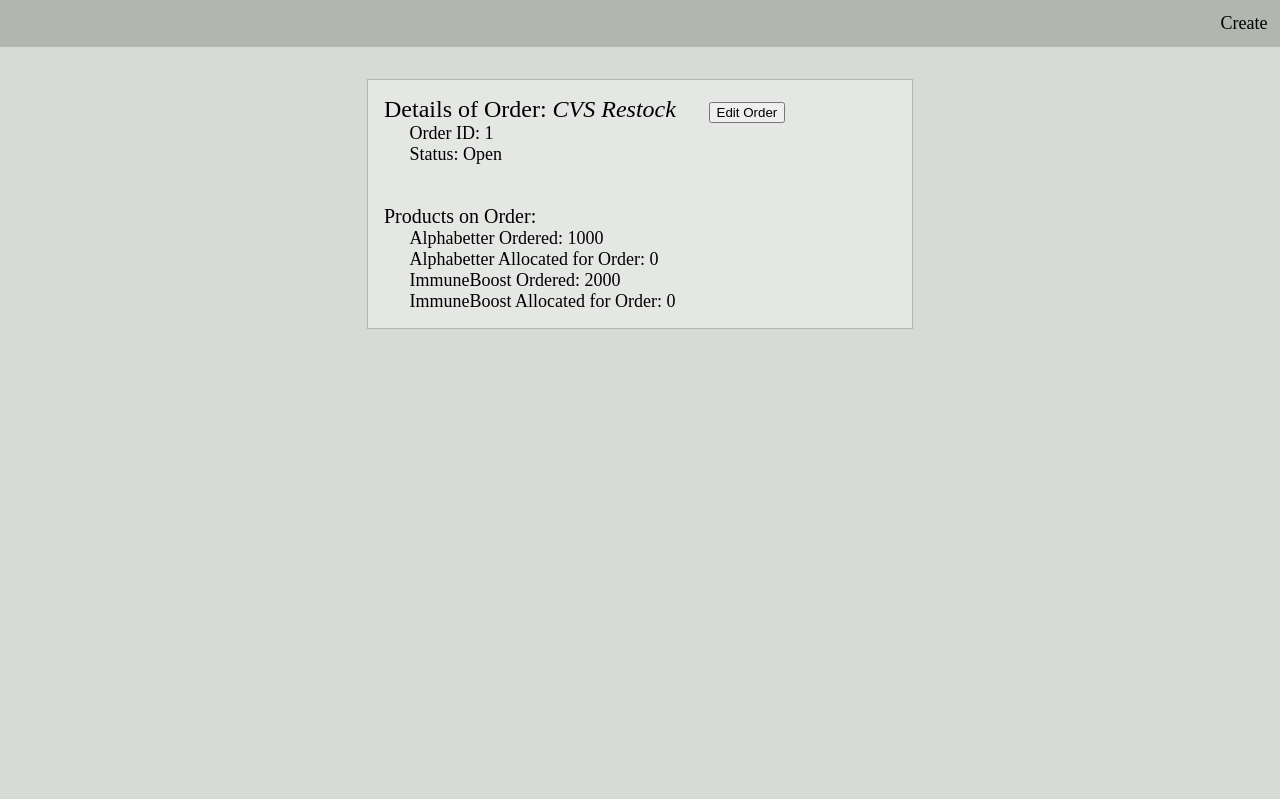
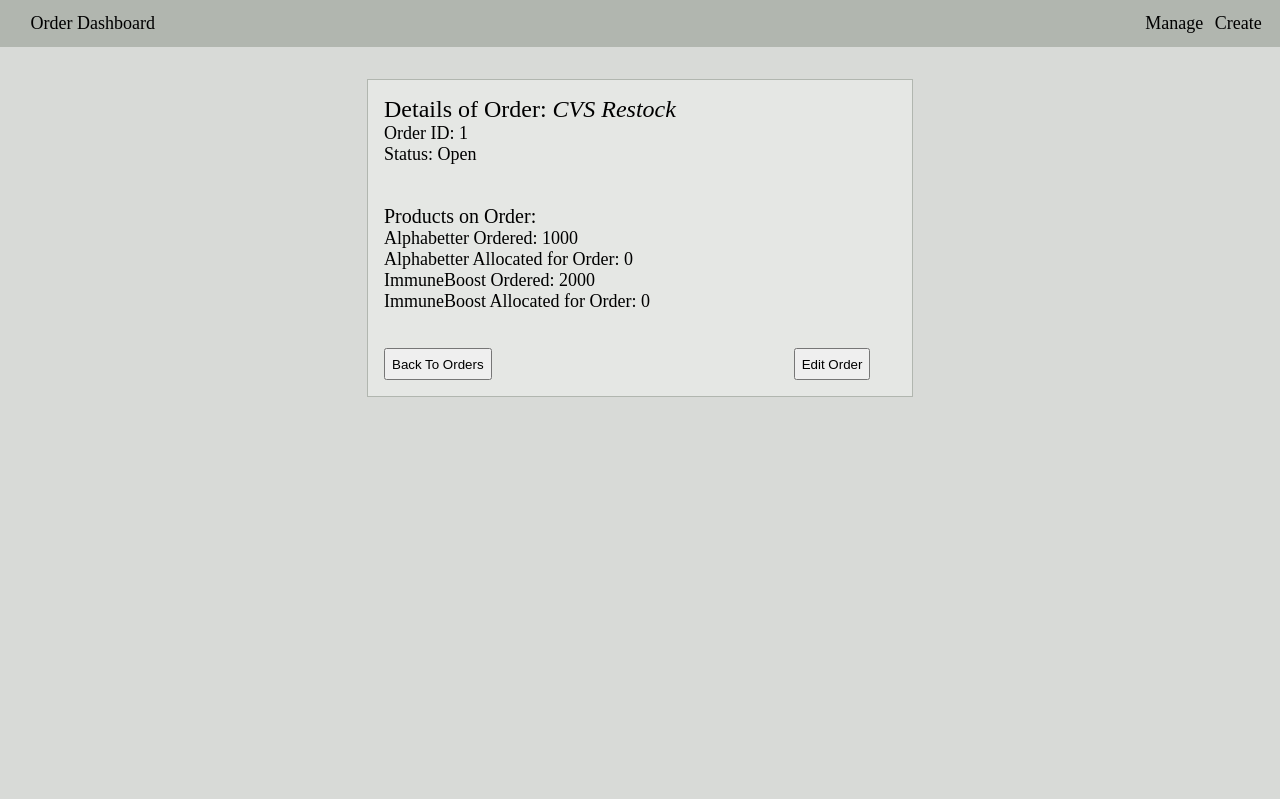
Before and after one commit to EthanCloin/supplyify, a Flask app: page /orders/1 in a window 1280 px wide. Run offline with Flask 3, Linux system fonts and the light colour scheme; data comes from the database, SQL or seed files in the repository.

Commit message:
Order Management:
- Manage page includes links to Detail and Edit views for each order
- Detail page links back to Manage and is 'click to edit'
- View functions render full page on regular request, but only the fragment when triggered by HTMX

```diff
--- a/app/main.py
+++ b/app/main.py
@@ -27,7 +27,9 @@ def get_products():
 def get_orders():
     cxn = db.get_db()
     all_orders = orders.get_all_orders(cxn)
-    return render_template("orders-manage.html", orders=all_orders)
+    if request.headers.get("HX-Request"):
+        return render_template("orders-manage.html", orders=all_orders)
+    return render_template("orders-manage-page.html", orders=all_orders)
 
 
 @bp.route("/orders/<int:order_id>", methods=["GET", "PUT"])
--- a/app/orders.py
+++ b/app/orders.py
@@ -21,11 +21,10 @@ FROM Orders
 WHERE Status IN ('Open', 'Procurement', 'Production')
 GROUP BY Status"""
     rows = db.execute(query).fetchall()
-    counts = {
-        "open": rows[0]["count"],
-        "procurement": rows[1]["count"],
-        "production": rows[2]["count"],
-    }
+    counts = {"open": 0, "procurement": 0, "production": 0}
+    for r in rows:
+        counts[r["status"].lower()] = r["count"]
+
     return counts
 
 
--- a/app/static/css/main.css
+++ b/app/static/css/main.css
@@ -44,7 +44,7 @@ nav.sidebar {
 
 .topbar {
   display: flex;
-  flex-direction: row-reverse;
+  flex-direction: row;
   background-color: var(--neutral-500);
   margin: 0;
   padding: 0.2em 0.7em;
@@ -55,6 +55,20 @@ nav.sidebar {
   align-items: center;
 }
 
+.topbar__nav-item {
+  display: flex;
+  flex-direction: row;
+  padding: 0 1em;
+  color: black;
+  text-decoration: none;
+  min-width: 5%;
+}
+.topbar__nav-item--right {
+  display: flex;
+  justify-content: space-around;
+  margin-left: auto;
+  min-width: 10vw;
+}
 .topbar__nav-item__dropdown-container {
   display: flex;
   flex-direction: column;
--- a/app/static/css/orders.css
+++ b/app/static/css/orders.css
@@ -2,28 +2,36 @@
   display: grid;
   padding: 0.5rem 1rem 0.5rem;
   align-self: center;
-  min-width: 70vw;
+  min-width: 60vw;
   /* justify-items: center; */
+}
+
+.orders-grid__row--header {
+  grid-template-columns: 0.5fr 1fr 0.5fr 0.75fr;
+  font-weight: bold;
 }
 
 .orders-grid__row {
   display: grid;
-  grid-template-columns: 1fr 2fr 1fr 0.5fr;
+  grid-template-columns: 0.5fr 1fr 0.5fr 0.5fr;
   height: 3rem;
-  font-size: 1.2rem;
+  font-size: 1.8rem;
   /* max-width: 85%; */
   border: ridge black 1px;
-  margin: 0.2rem 0;
-  padding: 0 0.5rem;
+  margin: 0.3rem 0;
+  padding: 0.5rem 2rem;
   align-items: center;
   align-self: center;
 }
-.orders-grid__row--header {
-  grid-template-columns: 1fr 2fr 1.5fr;
-  font-weight: bold;
+
+.orders-grid__row-item--links-container {
+  display: flex;
+  align-items: center;
 }
+
 .orders-grid__row-item--edit-link {
   text-align: right;
+  padding: 0 1rem;
 }
 .order-form__container,
 .order-detail__container {
@@ -50,15 +58,26 @@
 }
 .order-form__subheading,
 .order-detail__subheading {
-  grid-column-start: 2;
+  grid-column: 1 / 3;
   font-size: 1.8rem;
 }
 
 .order-form__row,
 .order-detail__row {
-  grid-column-start: 2;
+  grid-column: 1 / 3;
   font-size: 1.8rem;
   align-items: center;
+}
+
+.order-detail__row--buttons {
+  display: flex;
+  align-items: center;
+  justify-content: space-between;
+  margin-top: 2em;
+
+  button {
+    height: 2.4em;
+  }
 }
 
 .order-form__section-split,
--- a/app/templates/layout.html
+++ b/app/templates/layout.html
@@ -10,25 +10,42 @@
     <title>Supplify</title>
 </head>
 <script>
+    // TODO: improve this so dropdowns wont both open at the same time
     function toggleCreateDropdown() {
         const dropdownContent = document.getElementById("create-dropdown");
         dropdownContent.classList.toggle("--hidden")
     }
+    function toggleManageDropdown() {
+        const dropdownContent = document.getElementById("manage-dropdown");
+        dropdownContent.classList.toggle("--hidden")
+    }
     window.addEventListener("click", function (e) {
         if (!e.target.matches(".topbar__nav-item--triggers-dropdown")) {
-            const dropdownContent = document.getElementById("create-dropdown");
-            dropdownContent.classList.add("--hidden")
+            const creationDropdown = document.getElementById("create-dropdown");
+            const managementDropdown = document.getElementById("manage-dropdown")
+
+            creationDropdown.classList.add("--hidden")
+            managementDropdown.classList.add("--hidden")
         }
     })
 </script>
 
 <body>
     <nav class="topbar">
-        <div class="topbar__nav-item--triggers-dropdown" onclick="toggleCreateDropdown()">Create
-            <div id="create-dropdown" class="topbar__nav-item__dropdown-container --hidden">
-                <a href="/orders/create" class="topbar__nav-item__dropdown-link">Add an Order</a>
-                <a href="/" class="topbar__nav-item__dropdown-link">Add a Product</a>
-                <a href="/" class="topbar__nav-item__dropdown-link">Add an Ingredient</a>
+        <a class="topbar__nav-item" href="/dashboard">Order Dashboard</a>
+        <div class="topbar__nav-item--right">
+            <div class="topbar__nav-item--triggers-dropdown" onclick="toggleManageDropdown()">Manage
+                <div id="manage-dropdown" class="topbar__nav-item__dropdown-container --hidden">
+                    <a href="/orders" class="topbar__nav-item__dropdown-link">Manage Orders</a>
+                </div>
+            </div>
+            <div class="topbar__nav-item--triggers-dropdown" onclick="toggleCreateDropdown()">
+                Create
+                <div id="create-dropdown" class="topbar__nav-item topbar__nav-item__dropdown-container --hidden">
+                    <a href="/" class="topbar__nav-item__dropdown-link">Add an Order</a>
+                    <a href="/" class="topbar__nav-item__dropdown-link">Add a Product</a>
+                    <a href="/" class="topbar__nav-item__dropdown-link">Add an Ingredient</a>
+                </div>
             </div>
         </div>
     </nav>
--- a/app/templates/order-detail.html
+++ b/app/templates/order-detail.html
@@ -1,6 +1,5 @@
 <section class="order-detail__container" hx-target="this" hx-swap="outerHTML">
     <div class="order-detail__heading">Details of Order: <em>{{ order.name }}</em>
-        <button hx-get="/orders/{{ order.orderid }}/edit">Edit Order</button>
     </div>
     <div class="order-detail__row"><label>Order ID</label>: {{ order.orderid }}</div>
     <div class="order-detail__row"><label>Status</label>: {{ order.status }}</div>
@@ -16,4 +15,8 @@
         {{ p.name }} <label>Allocated</label> for Order: {{ p.allocated }}
     </div>
     {% endfor %}
+    <div class="order-detail__row order-detail__row--buttons" hx-replace-url>
+        <button hx-replace-url="true" hx-get="/orders">Back To Orders</button>
+        <button hx-get="/orders/{{ order.orderid }}/edit">Edit Order</button>
+    </div>
 </section>
--- a/app/templates/order-edit.html
+++ b/app/templates/order-edit.html
@@ -1,4 +1,4 @@
-<form class="order-form__container" hx-swap="outerHTML" hx-put="/orders/{{ order.orderid }}">
+<form class="order-form__container" hx-swap="outerHTML" hx-put="/orders/{{ order.orderid }}" hx-replace-url="true">
     <div class="order-form__heading">Editing Order: <em>{{ order.name }}</em></div>
     <div class="order-form__subheading">Order ID: {{ order.orderid }}</div>
 
```
Also changed, not shown: app/templates/orders-manage.html (+9 -6 lines).
